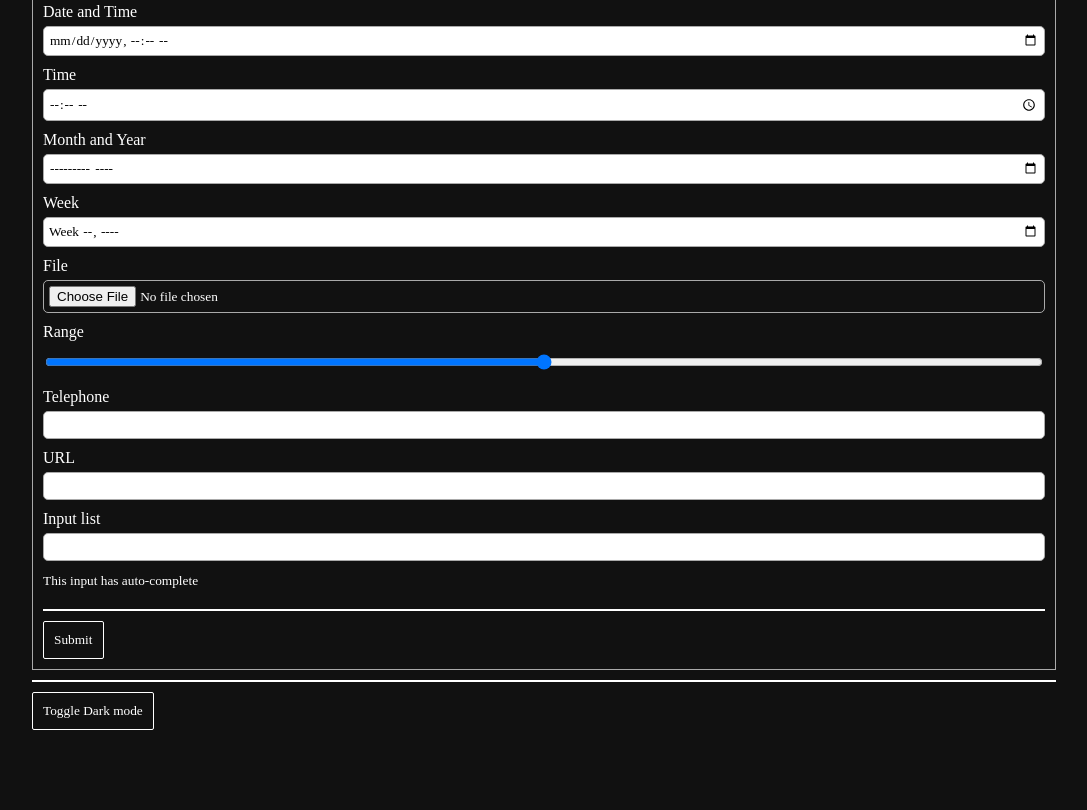
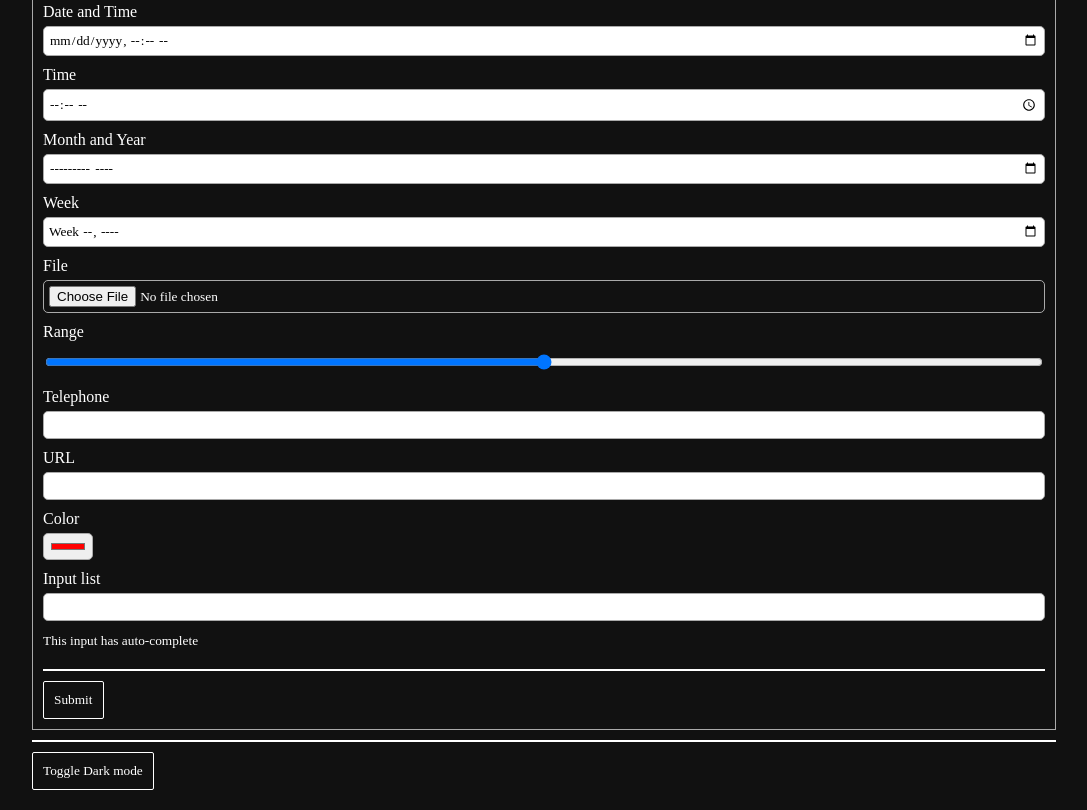
Before and after one commit to mboleary/ars-css-next, a website: page demos/form.html in a window 1280 px wide. Shown: the part 3246-4056 px from the top of the page, without its empty margins (96-1183 px from the left). Before the commit the page ends 3996 px from the top, so only its background shows below. Drawn offline with nearby package versions, Linux system fonts and the light colour scheme; files that its build step writes are made by us from their sources; a web font is replaced by a local one.

Commit message:
Added a color input

```diff
--- a/demos/form.html
+++ b/demos/form.html
@@ -218,6 +218,10 @@
                     <input type="url" name="homepage">
                 </fieldset>
                 <fieldset class="flex-layout horizontal ">
+                    <label>Color</label>
+                    <input type="color" name="color" value="#ff0000">
+                </fieldset>
+                <fieldset class="flex-layout horizontal ">
                     <label>Input list</label>
                     <input list="browsers">
                     <datalist id="browsers">
```
